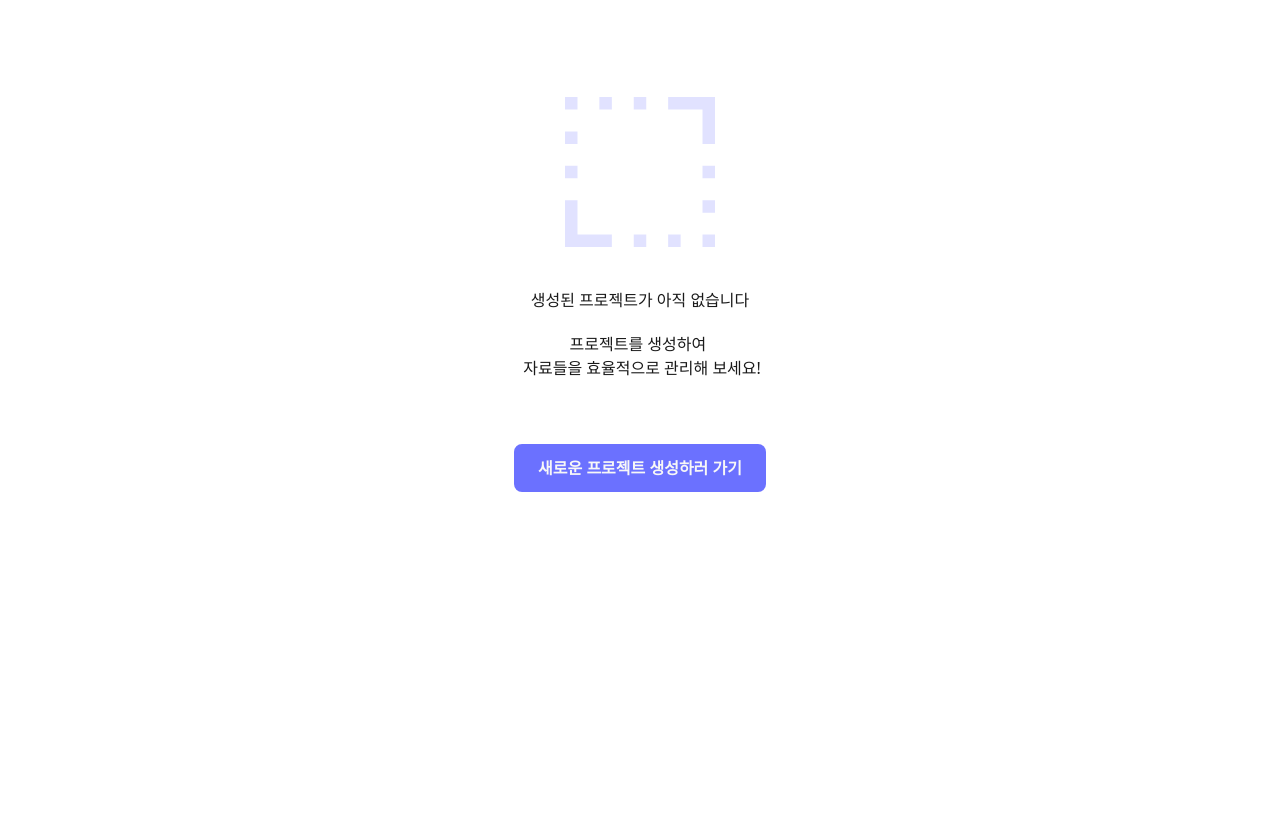
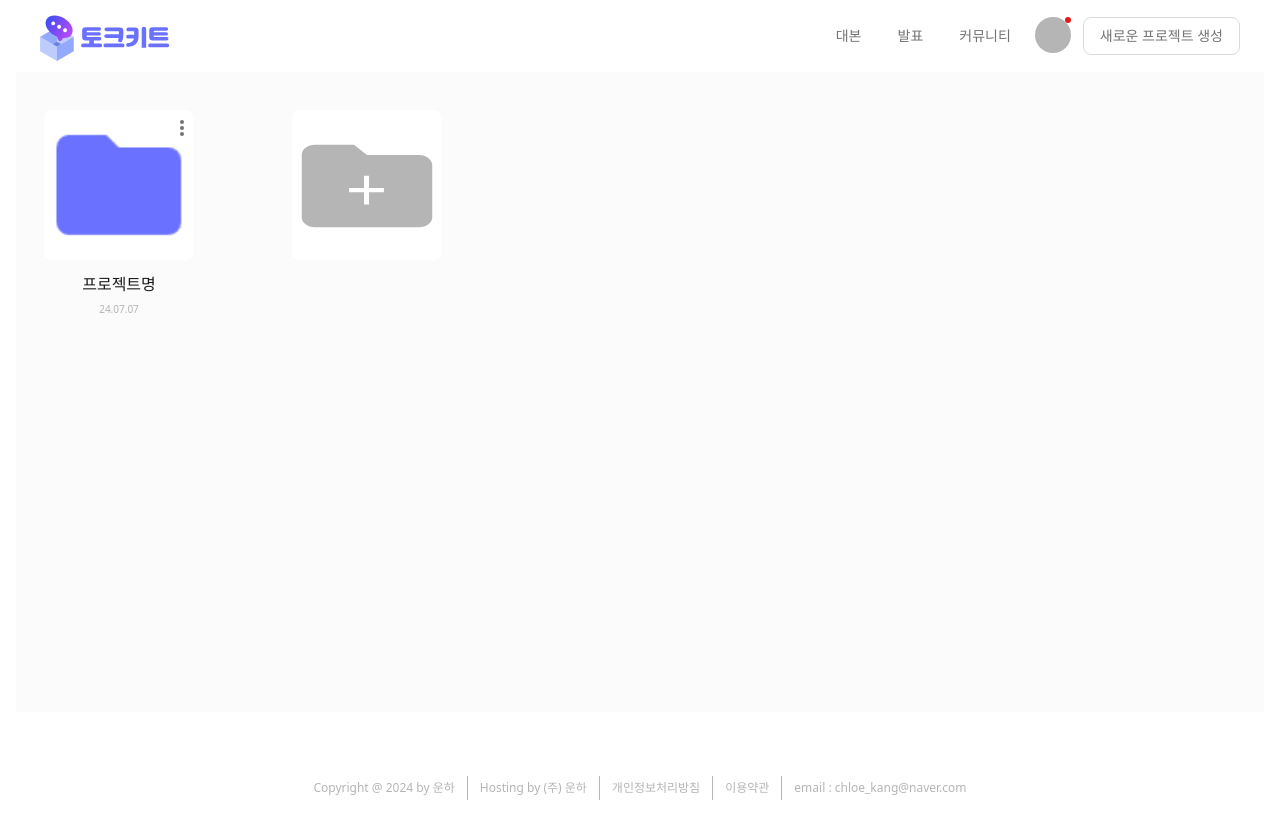
Before and after one commit to Talk-Kit/talk-kit-frontend, a Next.js app: page /my-project in a window 1280 px wide. Before the commit the page ends 800 px from the top, so only its background shows below. Built offline with nearby package versions, Linux system fonts and the light colour scheme.

Commit message:
🐢[프로젝트_내 프로젝트] : 헤더와 푸터 적용

```diff
--- a/app/(route)/my-project/_components/Footer.tsx
+++ b/app/(route)/my-project/_components/Footer.tsx
@@ -24,7 +24,7 @@ export default function MyProjectFooter() {
           <span className="text-gray-3 text-center text-xs">이용약관</span>
         </div>
 
-        <div className="flex-center py-1 px-3 gap-[10px] border-r-[1px] border-gray-3">
+        <div className="flex-center py-1 px-3 gap-[10px]">
           <span className="text-gray-3 text-center text-xs">
             email : chloe_kang@naver.com
           </span>
--- a/app/(route)/my-project/page.tsx
+++ b/app/(route)/my-project/page.tsx
@@ -5,10 +5,14 @@ import { EmptyProjectIcon } from "./_components/Icons";
 import MyProjectFolder from "./_components/MyProjectFolder";
 import { useRouter } from "next/navigation";
 import { CreateProjectDialog } from "./_components/CreateProject";
+import TopBar from "../../components/TopBar/TopBar";
+import MyProjectFooter from "./_components/Footer";
 
 export default function MyProject() {
-  const [myProjectList, setMyProjectList] = useState([]);
+  const [myProjectList, setMyProjectList] = useState([1]);
   return (
+    <>
+      <TopBar screen={"md"} />
       <div className="pt-[72px] flex px-4 py-8 flex-col items-center self-stretch">
         {/* 위에 */}
         {myProjectList.length > 0 ? (
@@ -21,7 +25,11 @@ export default function MyProject() {
           >
             <div className="grid sm:grid-cols-2 md:grid-cols-4 lg:grid-cols-5 py-0 px-4 gap-6 self-stretch">
               {myProjectList.map((index) => (
-              <MyProjectFolder title="프로젝트명" date="24.07.07" key={index} />
+                <MyProjectFolder
+                  title="프로젝트명"
+                  date="24.07.07"
+                  key={index}
+                />
               ))}
               <MyProjectFolder title="" date="" isCreate />
             </div>
@@ -31,6 +39,8 @@ export default function MyProject() {
           <EmptyProject />
         )}
       </div>
+      <MyProjectFooter />
+    </>
   );
 }
 
```
Lines whose indentation alone changed are shown as unchanged.
